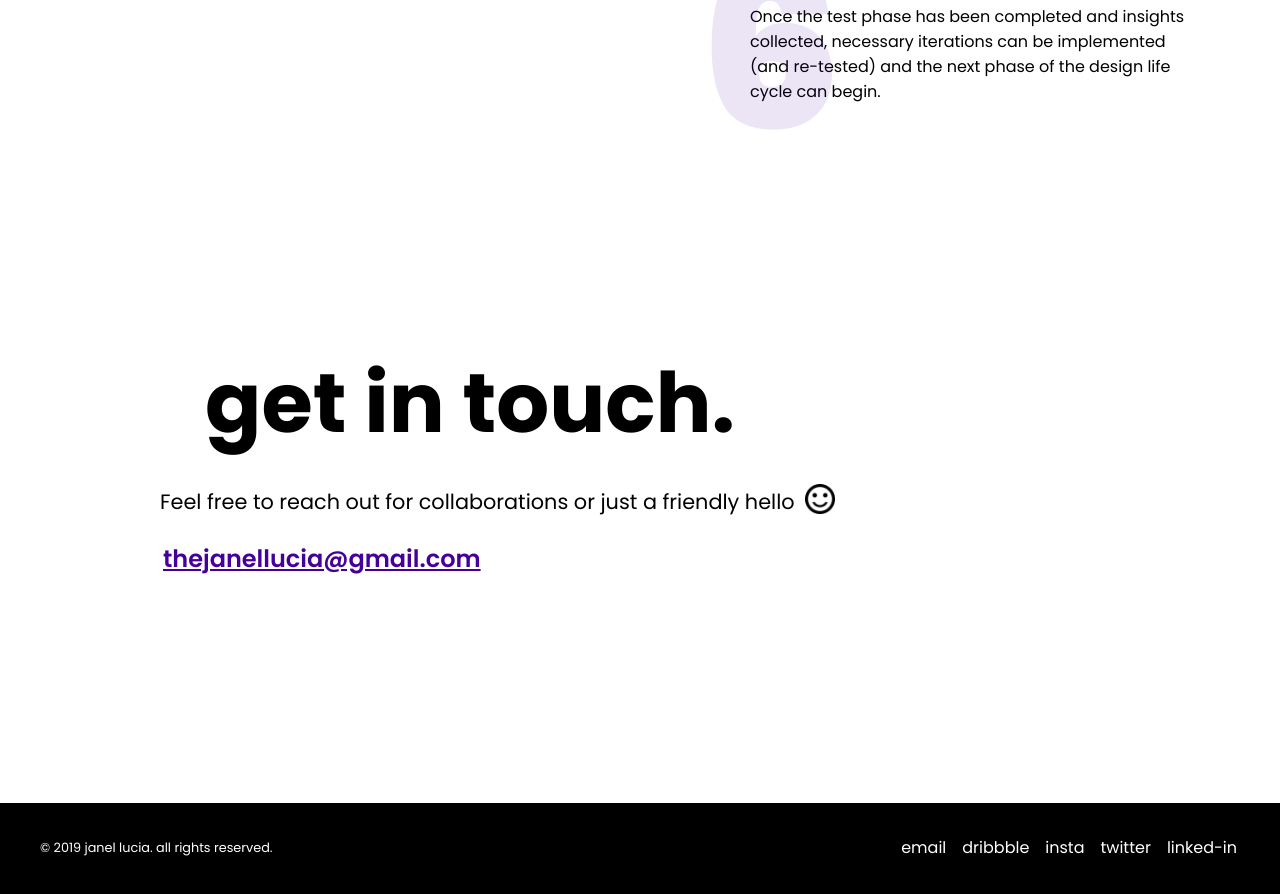
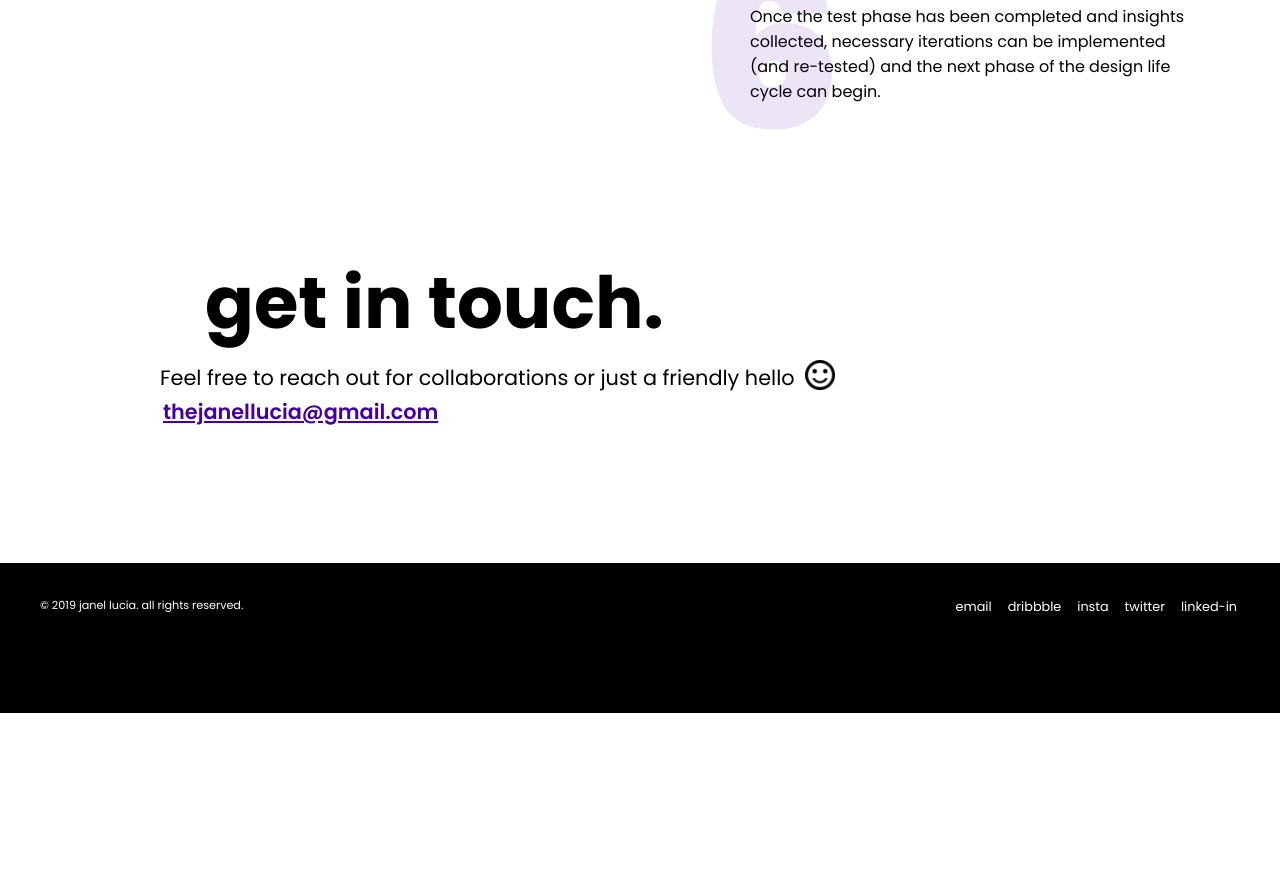
Before and after one commit to janellucia/virtual-assistant, a Gatsby site: page / in a window 1280 px wide. Shown: the part 2980-3874 px from the top of the page. After the commit the page ends 3693 px from the top, so only its background shows below. Built offline with nearby package versions, Linux system fonts and the light colour scheme; Gatsby itself is replaced by a stand-in of ours.

Commit message:
style updates for home steps section

```diff
--- a/src/styles/_footer.scss
+++ b/src/styles/_footer.scss
@@ -19,7 +19,7 @@ footer {
 
     .credits {
       p {
-        font-size: 0.8rem;
+        font-size: 0.7rem;
         font-weight: 400;
       }
     }
@@ -30,6 +30,7 @@ footer {
       }
       a {
         margin-right: 10px;
+        font-size: 0.8rem;
       }
       a:last-of-type {
         margin-right: 0;
--- a/src/styles/_home.scss
+++ b/src/styles/_home.scss
@@ -312,6 +312,7 @@
   @media (max-width: 650px)  {
     flex-direction: row;
     flex-wrap: wrap;
+    margin: 50px 0 0 50px;
   }
 
   .step-title {
@@ -328,6 +329,10 @@
     p {
       margin: 10px 0;
       font-size: 1.3rem;
+
+      @media (max-width: 650px)  {
+        font-size: 1.1rem;
+      }
     }
   }
 
@@ -410,30 +415,37 @@
   display: flex;
   flex-direction: column;
   justify-content: center;
-  min-height: 80vh;
+  min-height: 50vh;
   max-width: 700px;
   margin: 0 auto;
   // width: 80%;
   margin-left: 10%;
+
+  @media (max-width: 768px) {
+    margin-left: 0px;
+  }
+
   h2 {
-    font-size: 5.2rem;
+    font-size: 4.5rem;
     margin: 0;
     text-transform: lowercase;
     margin-left: 45px;
 
     @media (min-width: 550px) and (max-width: 1125px) {
       font-size: 4rem;
+      margin-left: 30px;
     }
 
     @media (max-width: 549px) {
       margin-left: 0px;
-      font-size: 2.4rem;
+      font-size: 3rem;
     }
 
   }
   p {
     font-size: 1.3rem;
     display: flex;
+    margin: 5px 0 0 0;
 
     @media (max-width: 549px) {
       font-size: 1rem;
@@ -458,7 +470,7 @@
   a {
     color: $mainColor;
     text-decoration: underline;
-    font-size: 1.5rem;
+    font-size: 1.3rem;
     font-weight: 600;
     align-self: flex-start;
 
```
